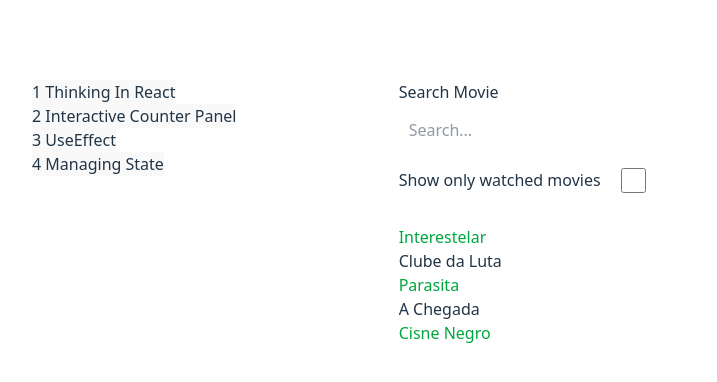
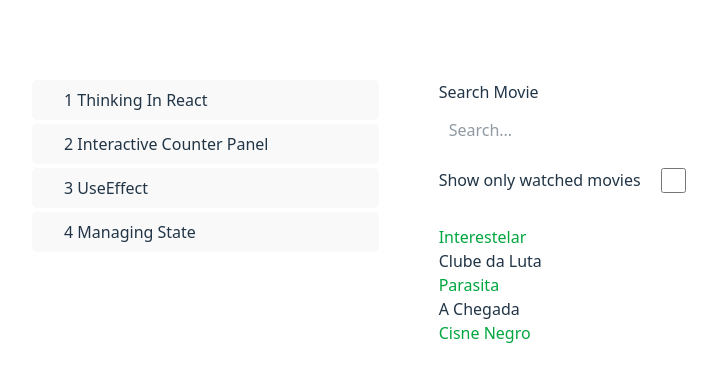
Before and after one commit to ednairaviana/react_doc, a React (Vite) app: page / in a window 1280 px wide. Shown: the top 382 px of the page, without its empty margins (58-775 px from the left). Built offline with nearby package versions, Linux system fonts and the light colour scheme.

Commit message:
style: basic styles on buttons

```diff
--- a/src/components/HomeView.jsx
+++ b/src/components/HomeView.jsx
@@ -31,9 +31,9 @@ function HomeView() {
   const ActiveView = lessons[activePath].default;
 
   return (
-    <div className="container grid grid-cols-[1fr_2fr]">
+    <div className="container grid grid-cols-[1fr_2fr] gap-[60px]">
       <aside>
-        <ul>
+        <ul className="flex flex-col gap-1">
           <AsideItems lessons={lessons} onSelect={setActivePath} />
         </ul>
       </aside>
--- a/src/index.css
+++ b/src/index.css
@@ -40,6 +40,23 @@ input[type="checkbox"] {
   min-height: 25px;
 }
 
+button {
+  background-color: #ffffff14;
+  padding: 0.5rem 2rem;
+  border-radius: 0.3rem;
+  cursor: pointer;
+  transition: all 0.2s ease;
+}
+
+button:hover {
+  opacity: 0.8;
+}
+
+aside button {
+  width: 100%;
+  text-align: start;
+}
+
 @media (prefers-color-scheme: light) {
   :root {
     color: #213547;
```
